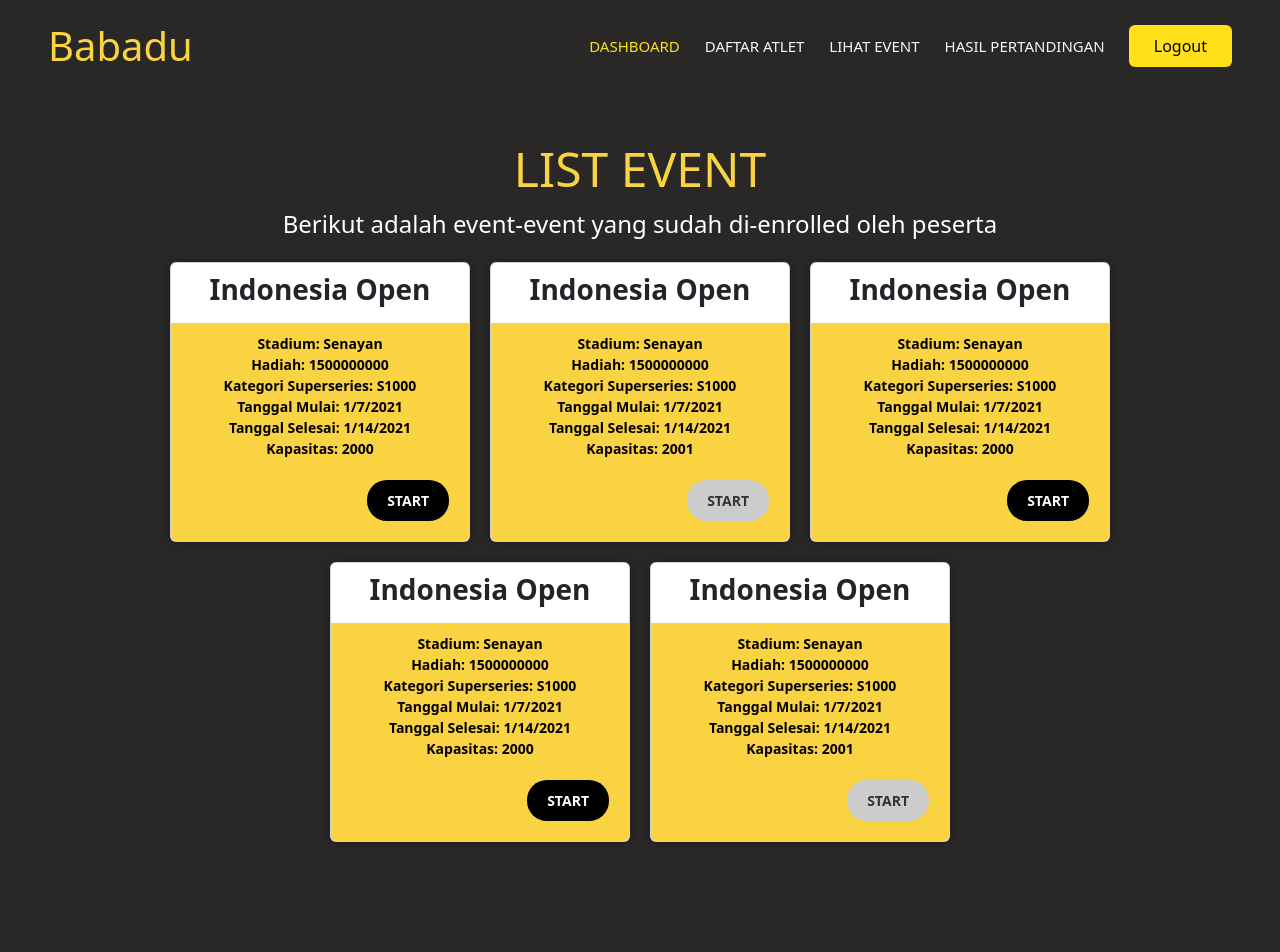
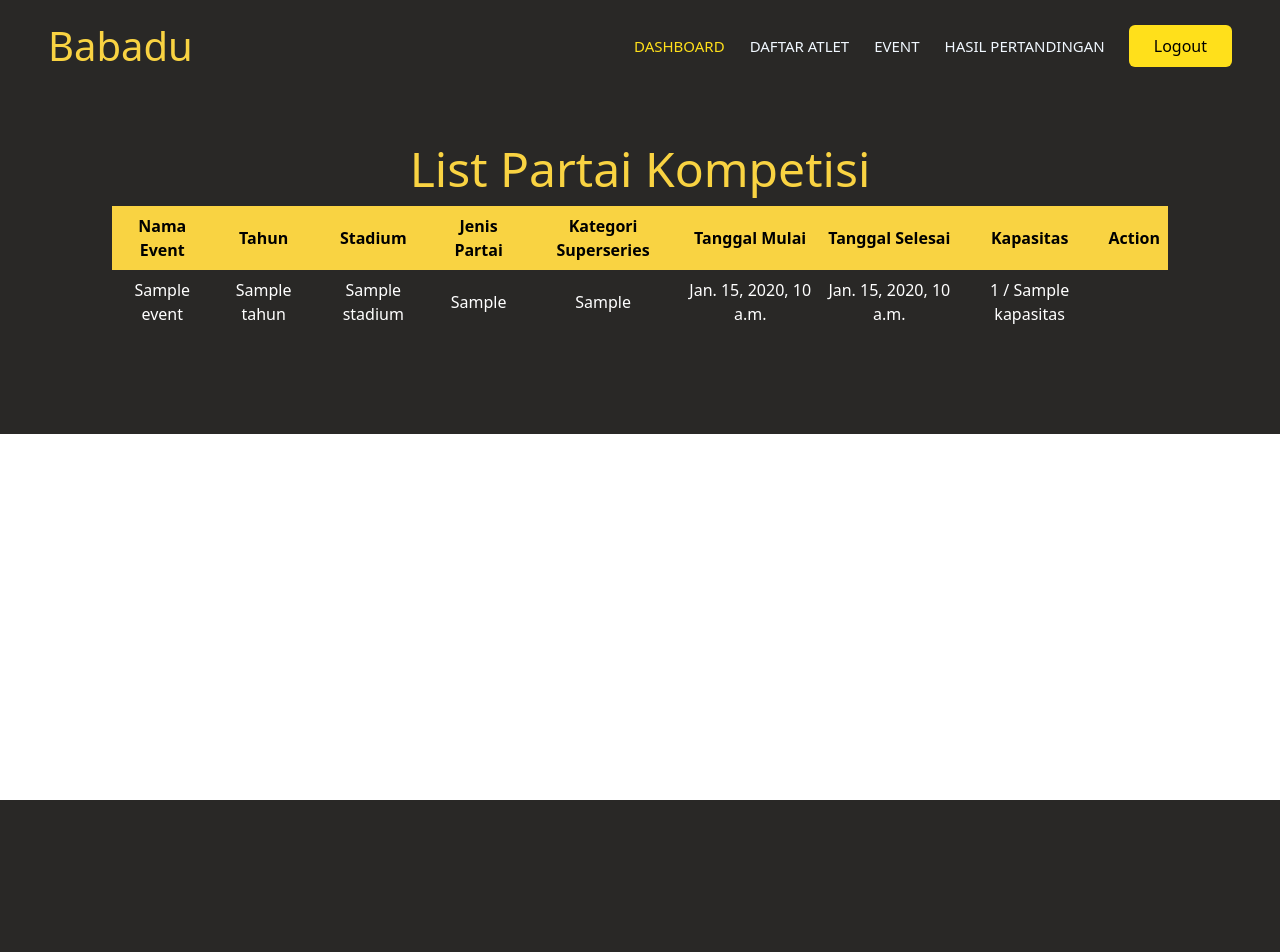
Before and after one commit to maritzarahayui/TK-BASDAT, a Django app: template umpire/templates/list_event.html in a window 1280 px wide. After the commit the page ends 800 px from the top, so only its background shows below. Run offline with Django 4.2, Linux system fonts and the light colour scheme; the template is opened without the code that fills it: most values are stand-ins (such as "Sample title", 1, 10 or a date in 2020).

Commit message:
backend partai kompetisi event empire

```diff
--- a/templates/navbar_umpire.html
+++ b/templates/navbar_umpire.html
@@ -19,7 +19,7 @@
         <div class="navbar-nav ms-auto py-0 pe-4">
             <a href="{% url 'umpire:dashboard_umpire' %}" class="nav-item nav-link active">Dashboard</a>
             <a href="{% url 'umpire:get_daftar_atlet' %}" class="nav-item nav-link">Daftar Atlet</a>
-            <a href="{% url 'atlet:daftar_event' %}" class="nav-item nav-link">Lihat Event</a>
+            <a href="{% url 'umpire:list_event' %}" class="nav-item nav-link">Event</a>
             <a href="{% url 'umpire:hasil_pertandingan' %}" class="nav-item nav-link">Hasil Pertandingan</a>
         </div>
         <a href="" class="btn btn-logout py-2 px-4">Logout</a>
--- a/umpire/templates/list_event.html
+++ b/umpire/templates/list_event.html
@@ -9,6 +9,7 @@
     .back {
         /* max-width: 1200px; */
         /* margin: 0 auto; */
+        height: 100%;
         padding: 100px;
         text-align: center;
         background-color: #292826;
@@ -20,12 +21,6 @@
         margin-top: 40px;
     }
 
-    .back p {
-        font-size: 24px;
-        color: white;
-        margin-bottom: 10px;
-    }
-
     .container {
         display: flex;
         flex-wrap: wrap;
@@ -34,129 +29,32 @@
         /*      padding: 10px;*/
     }
 
-    .card {
-        background-color: #F9D342;
-        margin: 10px;
-        width: 300px;
-        border-radius: 10px;
-        box-shadow: 0 0 10px rgba(0, 0, 0, 0.3);
-        overflow: hidden;
-        position: relative;
+    table {
+        border-collapse: collapse;
+        border: white;
+        width: 100%;
     }
 
-    .card .thumbnail {
-        height: 60px;
-        padding-top: 10px;
-        background-position: center;
-        background-size: cover;
+    th,
+    td {
+        padding: 8px;
+        text-align: center;
+        border: 5px solid white;
+        color: white;
     }
 
-    .card .content {
-        padding: 10px;
+    th {
         background-color: #F9D342;
-    }
-
-    .card .content h3 {
-        font-size: 24px;
-        font-weight: bold;
-        margin: 0;
-        text-align: center;
-        color: #000;
-    }
-
-    .card .content p {
-        font-size: 14px;
-        margin: 0;
-        line-height: 1.5;
         color: black;
     }
 
-    .card .content:hover {
-        background-color: #ffd700;
-        color: #000;
-    }
-
-    .card .button {
-        background-color: #000;
+    .container .btn {
+        background-color: #F9D342;
         border: none;
-        border-radius: 20px;
-        color: #fff;
+        color: #292826;
         cursor: pointer;
-        font-size: 14px;
+        font-size: 8px;
         font-weight: bold;
-        padding: 10px 20px;
-        position: absolute;
-        bottom: 20px;
-        right: 20px;
-        text-transform: uppercase;
-        transition: background-color 0.3s ease;
-    }
-
-    .card .button:hover {
-        background-color: white;
-        color: #000;
-    }
-
-    .card .popup {
-        background-color: rgba(0, 0, 0, 0.5);
-        bottom: 0;
-        display: none;
-        left: 0;
-        position: fixed;
-        right: 0;
-        top: 0;
-        z-index: 9999;
-    }
-
-    .card .popup-content {
-        background-color: #fff;
-        border-radius: 10px;
-        box-shadow: 0 3px 10px rgba(0, 0, 0, 0.15);
-        margin: 100px auto;
-        max-width: 500px;
-        padding: 20
-    }
-
-    .card .popup-content h2 {
-        font-size: 24px;
-        margin: 0;
-        padding: 20px;
-        text-align: center;
-    }
-
-    .card .popup-buttons {
-        display: flex;
-        justify-content: center;
-        padding: 20px;
-    }
-
-    .card .popup-button {
-        background-color: #000;
-        border: none;
-        border-radius: 20px;
-        color: #fff;
-        cursor: pointer;
-        font-size: 14px;
-        font-weight: bold;
-        padding: 10px 20px;
-        margin: 0 10px;
-        text-transform: uppercase;
-        transition: background-color 0.3s ease;
-    }
-
-    .card .popup-button:hover {
-        background-color: #ffd700;
-        color: #000;
-    }
-
-    .card.show-popup .popup {
-        display: block;
-    }
-
-    .button:disabled {
-        background-color: #ccc;
-        color: #333;
-        cursor: not-allowed;
     }
 </style>
 
@@ -165,134 +63,50 @@
 <body>
     {% include 'navbar_umpire.html' %}
     <div class="back">
-        <h1> LIST EVENT</h1>
-        <p>Berikut adalah event-event yang sudah di-enrolled oleh peserta</p>
+        <h1> List Partai Kompetisi</h1>
         <div class="container">
-            <div class="card">
-                <div class="thumbnail">
-                    <h3><b>Indonesia Open </b></h3>
-                </div>
-                <div class="content">
-                    <p><b>Stadium: Senayan</b></p>
-                    <p><b>Hadiah: 1500000000 </b></p>
-                    <p><b>Kategori Superseries: S1000</b></p>
-                    <p><b>Tanggal Mulai: 1/7/2021 </b></p>
-                    <p><b>Tanggal Selesai: 1/14/2021 </b></p>
-                    <p><b>Kapasitas: 2000</b></p>
-                    <br>
-                    <br>
-                    <br>
-                    <button class="button" onclick="showPopup()">Start</button>
-                    <div class="popup">
-                        <div class="popup-content">
-                            <h2>Are you sure you want to start this event?</h2>
-                            <div class="popup-buttons">
-                                <button class="popup-button" onclick="hidePopup()">Cancel</button>
-                                <button class="popup-button"><a href="#" style="color: #fff;">Start</a></button>
-                            </div>
-                        </div>
-                    </div>
-                </div>
-            </div>
-
-            <div class="card">
-                <div class="thumbnail">
-                    <h3><b>Indonesia Open </b></h3>
-                </div>
-                <div class="content">
-                    <p><b>Stadium: Senayan</b></p>
-                    <p><b>Hadiah: 1500000000 </b></p>
-                    <p><b>Kategori Superseries: S1000</b></p>
-                    <p><b>Tanggal Mulai: 1/7/2021 </b></p>
-                    <p><b>Tanggal Selesai: 1/14/2021 </b></p>
-                    <p><b>Kapasitas: 2001</b></p>
-                    <br>
-                    <br>
-                    <br>
-                    <button class="button" disabled>Start</button>
-                </div>
-            </div>
-
-            <div class="card">
-                <div class="thumbnail">
-                    <h3><b>Indonesia Open </b></h3>
-                </div>
-                <div class="content">
-                    <p><b>Stadium: Senayan</b></p>
-                    <p><b>Hadiah: 1500000000 </b></p>
-                    <p><b>Kategori Superseries: S1000</b></p>
-                    <p><b>Tanggal Mulai: 1/7/2021 </b></p>
-                    <p><b>Tanggal Selesai: 1/14/2021 </b></p>
-                    <p><b>Kapasitas: 2000</b></p>
-                    <br>
-                    <br>
-                    <br>
-                    <button class="button" onclick="showPopup()">Start</button>
-                    <div class="popup">
-                        <div class="popup-content">
-                            <h2>Are you sure you want to start this event?</h2>
-                            <div class="popup-buttons">
-                                <button class="popup-button" onclick="hidePopup()">Cancel</button>
-                                <button class="popup-button"><a href="#" style="color: #fff;">Start</a></button>
-                            </div>
-                        </div>
-                    </div>
-                </div>
-            </div>
-
-            <div class="card">
-                <div class="thumbnail">
-                    <h3><b>Indonesia Open </b></h3>
-                </div>
-                <div class="content">
-                    <p><b>Stadium: Senayan</b></p>
-                    <p><b>Hadiah: 1500000000 </b></p>
-                    <p><b>Kategori Superseries: S1000</b></p>
-                    <p><b>Tanggal Mulai: 1/7/2021 </b></p>
-                    <p><b>Tanggal Selesai: 1/14/2021 </b></p>
-                    <p><b>Kapasitas: 2000</b></p>
-                    <br>
-                    <br>
-                    <br>
-                    <button class="button" onclick="showPopup()">Start</button>
-                    <div class="popup">
-                        <div class="popup-content">
-                            <h2>Are you sure you want to start this event?</h2>
-                            <div class="popup-buttons">
-                                <button class="popup-button" onclick="hidePopup()">Cancel</button>
-                                <button class="popup-button"><a href="#" style="color: #fff;">Start</a></button>
-                            </div>
-                        </div>
-                    </div>
-                </div>
-            </div>
-
-            <div class="card">
-                <div class="thumbnail">
-                    <h3><b>Indonesia Open </b></h3>
-                </div>
-                <div class="content">
-                    <p><b>Stadium: Senayan</b></p>
-                    <p><b>Hadiah: 1500000000 </b></p>
-                    <p><b>Kategori Superseries: S1000</b></p>
-                    <p><b>Tanggal Mulai: 1/7/2021 </b></p>
-                    <p><b>Tanggal Selesai: 1/14/2021 </b></p>
-                    <p><b>Kapasitas: 2001</b></p>
-                    <br>
-                    <br>
-                    <br>
-                    <button class="button" disabled>Start</button>
-                </div>
-            </div>
-
-            <script>
-                function showPopup() {
-                    document.querySelector('.card').classList.add('show-popup');
-                }
-                function hidePopup() {
-                    document.querySelector('.card').classList.remove('show-popup');
-                }
-            </script>
+            <table>
+                <thead>
+                    <tr>
+                        <th>Nama Event</th>
+                        <th>Tahun</th>
+                        <th>Stadium</th>
+                        <th>Jenis Partai</th>
+                        <th>Kategori Superseries</th>
+                        <th>Tanggal Mulai</th>
+                        <th>Tanggal Selesai</th>
+                        <th>Kapasitas</th>
+                        <th>Action</th>
+                    </tr>
+                </thead>
+                <tbody>
+                    {% for event in partai_kompetisi_event %}
+                    <tr>
+                        <td>{{ event.nama_event }}</td>
+                        <td>{{ event.tahun }}</td>
+                        <td>{{ event.stadium }}</td>
+                        <td>{{ event.jenis_partai }}</td>
+                        <td>{{ event.kategori_superseries }}</td>
+                        <td>{{ event.tanggal_mulai }}</td>
+                        <td>{{ event.tanggal_selesai }} </td>
+                        <td>{{ event.total_peserta}} / {{ event.kapasitas }} </td>
+                        <td>
+                            {% if event.total_peserta == event.kapasitas %}
+                            <a href="{% url 'umpire:pertandingan_page' %}">
+                                <button type="button" class="btn">Mulai</button>
+                            </a>
+                            <a href="{% url 'umpire:hasil_pertandingan' %}">
+                                <button type="button" class="btn">Hasil Pertandingan</button>
+                            </a>
+                            {% endif %}
+                        </td>
+                    </tr>
+                    {% endfor %}
+                </tbody>
+            </table>
+        </div>
+    </div>
+    </div>
 </body>
 
 
```
Also changed, not shown: umpire/views.py (+41 -1 lines).
